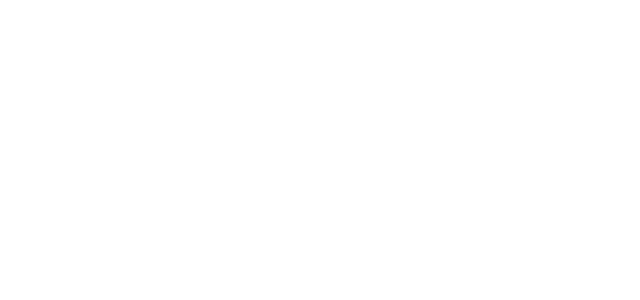
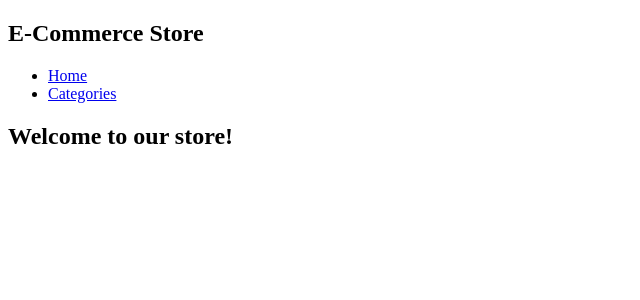
Before and after one commit to acciojob/nested-routes-ManimehalaiAnandaraj, a React app: page / in a window 1280 px wide. Shown: the top 300 px of the page, without its empty margins (0-640 px from the left). Built offline with nearby package versions, Linux system fonts and the light colour scheme.

Commit message:
Completed assignment

```diff
--- a/package.json
+++ b/package.json
@@ -13,12 +13,13 @@
   "license": "ISC",
   "dependencies": {
     "css-loader": "^4.3.0",
+    "cypress": "^9.5.0",
     "jest-junit": "^11.1.0",
     "react": "^16.13.1",
     "react-dom": "^16.13.1",
+    "react-router-dom": "^6.30.1",
     "style-loader": "^1.2.1",
-    "webpack-cli": "^3.3.12",
-    "cypress": "^9.5.0"
+    "webpack-cli": "^3.3.12"
   },
   "jest": {
     "moduleNameMapper": {
--- a/src/components/App.js
+++ b/src/components/App.js
@@ -1,13 +1,132 @@
-
-import React from "react";
-import './../styles/App.css';
+import React from 'react';
+import {
+  BrowserRouter as Router,
+  Routes,
+  Route,
+  Link,
+  Outlet,
+  useParams
+} from 'react-router-dom';
 
 const App = () => {
   return (
+    <Router>
+      <Routes>
+        <Route path="/" element={<Layout />}>
+          <Route index element={<Home />} />
+          <Route path="categories" element={<Categories />}>
+            <Route path=":categoryId" element={<CategoryItems />}>
+              <Route path=":itemId" element={<ItemDetail />} />
+            </Route>
+          </Route>
+        </Route>
+      </Routes>
+    </Router>
+  );
+};
+
+const Layout = () => {
+  return (
+    <div className="main-container">
+      <nav>
+        <h1>E-Commerce Store</h1>
+        <ul>
+          <li>
+            <Link to="/">Home</Link>
+          </li>
+          <li>
+            <Link to="/categories">Categories</Link>
+          </li>
+        </ul>
+      </nav>
+
+      <main>
+        <Outlet />
+      </main>
+    </div>
+  );
+};
+
+const Home = () => {
+  return <h2>Welcome to our store!</h2>;
+};
+
+const Categories = () => {
+  const categories = [
+    { id: 'women', name: 'Women' },
+    { id: 'men', name: 'Men' },
+    { id: 'kids', name: 'Kids' },
+    { id: 'electronics', name: 'Electronics' }
+  ];
+
+  return (
     <div>
-        {/* Do not remove the main div */}
+      <h2>Categories</h2>
+      <ul>
+        {categories.map((category) => (
+          <li key={category.id}>
+            <Link to={`/categories/${category.id}`}>{category.name}</Link>
+          </li>
+        ))}
+      </ul>
+
+      <Outlet />
     </div>
-  )
-}
+  );
+};
 
-export default App
+const CategoryItems = () => {
+  const { categoryId } = useParams();
+
+  // Sample data - in a real app, this would come from an API
+  const itemsData = {
+    women: [
+      { id: 'dress1', name: 'Summer Dress' },
+      { id: 'dress2', name: 'Evening Gown' }
+    ],
+    men: [
+      { id: 'shirt1', name: 'Formal Shirt' },
+      { id: 'pants1', name: 'Casual Pants' }
+    ],
+    kids: [
+      { id: 'onesie1', name: 'Baby Onesie' },
+      { id: 'shoes1', name: 'Kids Sneakers' }
+    ],
+    electronics: [
+      { id: 'phone1', name: 'Smartphone' },
+      { id: 'laptop1', name: 'Ultrabook' }
+    ]
+  };
+
+  const items = itemsData[categoryId] || [];
+
+  return (
+    <div>
+      <h3>{categoryId.charAt(0).toUpperCase() + categoryId.slice(1)} Items</h3>
+      <ul>
+        {items.map((item) => (
+          <li key={item.id}>
+            <Link to={`/categories/${categoryId}/${item.id}`}>{item.name}</Link>
+          </li>
+        ))}
+      </ul>
+
+      <Outlet />
+    </div>
+  );
+};
+
+const ItemDetail = () => {
+  const { categoryId, itemId } = useParams();
+
+  return (
+    <div>
+      <h4>Item Details</h4>
+      <p>Category: {categoryId}</p>
+      <p>Item ID: {itemId}</p>
+      {/* In a real app, you would fetch detailed info about this specific item */}
+    </div>
+  );
+};
+
+export default App;
```
Also changed, not shown: 1 other file (tests, documents, lock files or other folders).
